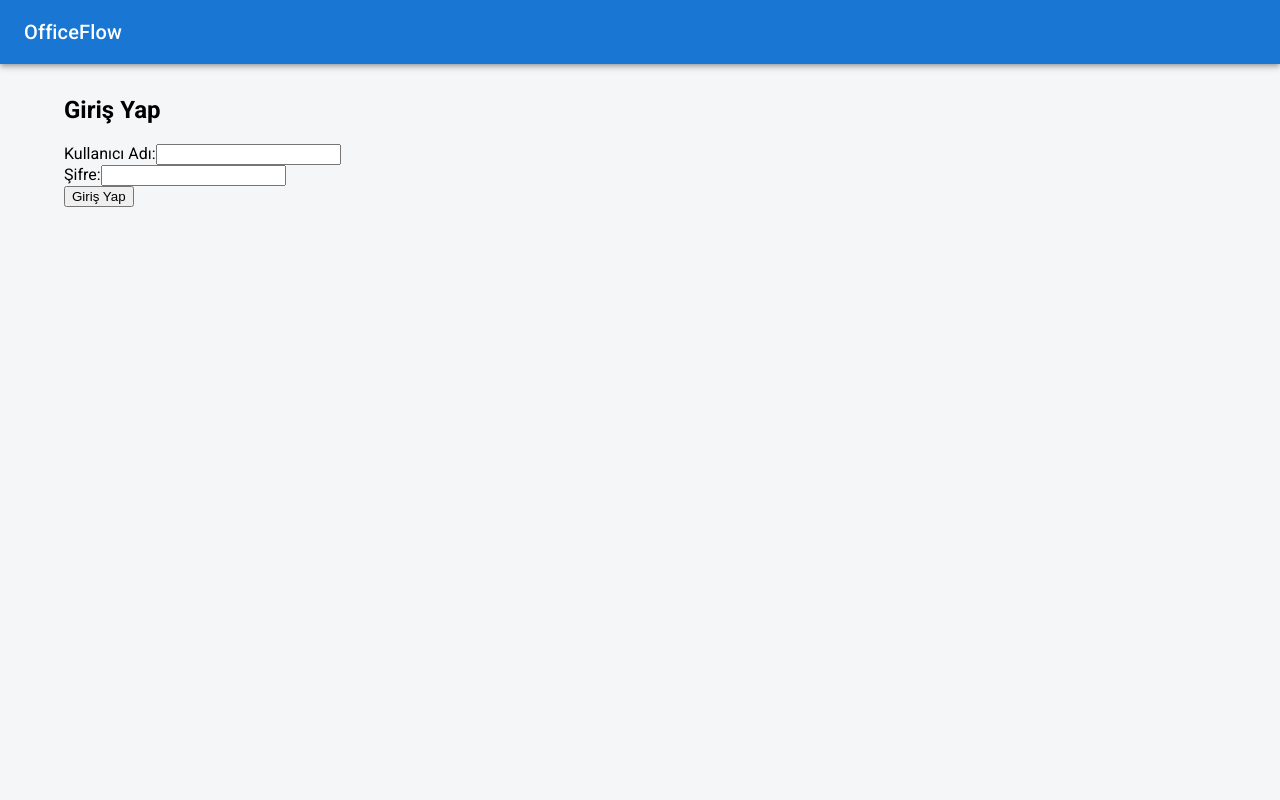
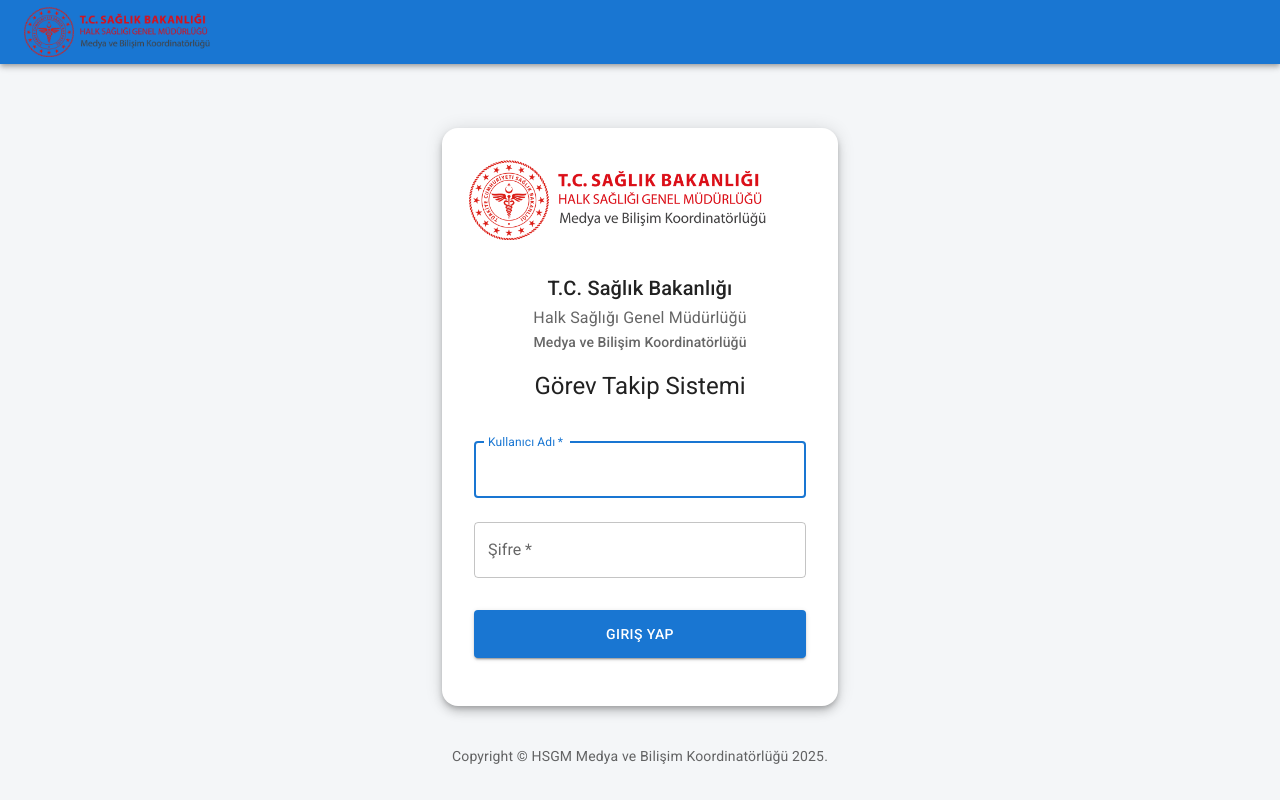
Before and after one commit to batuhanacar/officeflow, a React (Vite) app in the folder frontend/: page / in a window 1280 px wide. Built offline with nearby package versions, Linux system fonts and the light colour scheme.

Commit message:
Logo and login panel update

```diff
--- a/frontend/src/App.jsx
+++ b/frontend/src/App.jsx
@@ -2,6 +2,8 @@
 import { Routes, Route, Link as RouterLink, useNavigate } from 'react-router-dom';
 import { AuthContext } from './context/AuthContext';
 import { Toaster } from 'react-hot-toast';
+
+// MUI Bileşenleri
 import { AppBar, Toolbar, Typography, Button, Container, Box } from '@mui/material';
 
 import LoginPage from './pages/LoginPage';
@@ -11,7 +13,7 @@
 import CalendarPage from './pages/CalendarPage';
 
 function App() {
-    const { isAuthenticated, logout } = useContext(AuthContext); // isTeamLead'i buradan kaldırdık, artık gerek yok.
+    const { isAuthenticated, logout, isTeamLead } = useContext(AuthContext);
     const navigate = useNavigate();
 
     const handleLogout = () => {
@@ -25,22 +27,29 @@
 
             <AppBar position="static">
                 <Toolbar>
-                    <Typography
-                        variant="h6"
+
+                    <Box
                         component={RouterLink}
                         to={isAuthenticated ? "/dashboard" : "/login"}
-                        sx={{ flexGrow: 1, color: 'inherit', textDecoration: 'none' }}
+                        sx={{ flexGrow: 1 }}
                     >
-                        OfficeFlow
-                    </Typography>
+                        <Box
+                            component="img"
+                            src="/medya_ve_bilisim.png"
+                            alt="HSGM Logo"
+                            sx={{
+                                // YÜKSEKLİĞİ 40'tan 50'ye ÇIKARDIK
+                                height: 50,
+                                width: 'auto',
+                                verticalAlign: 'middle'
+                            }}
+                        />
+                    </Box>
 
                     {isAuthenticated && (
                         <Box>
                             <Button color="inherit" component={RouterLink} to="/dashboard">Görev Panosu</Button>
-
-                            {/* KURALI KALDIRDIK. Artık bu buton tüm giriş yapmış kullanıcılar için görünür. */}
                             <Button color="inherit" component={RouterLink} to="/calendar">Takvim</Button>
-
                             <Button color="inherit" onClick={handleLogout}>Çıkış Yap</Button>
                         </Box>
                     )}
--- a/frontend/src/pages/CalendarPage.jsx
+++ b/frontend/src/pages/CalendarPage.jsx
@@ -1,17 +1,17 @@
-import React, { useState, useEffect, useContext } from 'react'; // useContext'i import et
+import React, { useState, useEffect, useContext } from 'react';
 import { Link as RouterLink } from 'react-router-dom';
 import FullCalendar from '@fullcalendar/react';
 import dayGridPlugin from '@fullcalendar/daygrid';
 import timeGridPlugin from '@fullcalendar/timegrid';
 import interactionPlugin from '@fullcalendar/interaction';
 import axiosInstance from '../api/axiosInstance';
-import { AuthContext } from '../context/AuthContext'; // AuthContext'i import et
-
+import { AuthContext } from '../context/AuthContext';
 import { Box, Typography, CircularProgress, Alert, Paper, Button } from '@mui/material';
 import ArrowBackIcon from '@mui/icons-material/ArrowBack';
+import { getCalendarEventColor } from '../utils/statusUtils';
 
 const CalendarPage = () => {
-    const { isTeamLead } = useContext(AuthContext); // Context'ten kullanıcının lider olup olmadığını al
+    const { isTeamLead } = useContext(AuthContext);
     const [events, setEvents] = useState([]);
     const [isLoading, setIsLoading] = useState(true);
     const [error, setError] = useState('');
@@ -19,7 +19,6 @@
     useEffect(() => {
         const fetchTasksForCalendar = async () => {
             try {
-                // KULLANICININ ROLÜNE GÖRE DOĞRU ENDPOINT'İ SEÇ
                 const endpoint = isTeamLead ? '/tasks/all' : '/tasks/my-tasks';
                 const response = await axiosInstance.get(endpoint);
 
@@ -27,7 +26,7 @@
                     id: task.id,
                     title: task.title,
                     start: task.dueDate,
-                    color: task.status === 'DONE' ? 'green' : (task.status === 'IN_PROGRESS' ? 'blue' : 'gray'),
+                    color: getCalendarEventColor(task.status),
                     extendedProps: {
                         assignee: task.assignee.fullName
                     }
@@ -35,15 +34,13 @@
 
                 setEvents(formattedEvents);
             } catch (err) {
-                console.error("Takvim verisi çekilirken hata:", err);
                 setError("Görevler takvime yüklenirken bir hata oluştu.");
             } finally {
                 setIsLoading(false);
             }
         };
-
         fetchTasksForCalendar();
-    }, [isTeamLead]); // isTeamLead değiştiğinde (pek olası değil ama doğru kullanım) yeniden çalış
+    }, [isTeamLead]);
 
     if (isLoading) return <Box sx={{ display: 'flex', justifyContent: 'center' }}><CircularProgress /></Box>;
     if (error) return <Alert severity="error">{error}</Alert>;
--- a/frontend/src/pages/LoginPage.jsx
+++ b/frontend/src/pages/LoginPage.jsx
@@ -1,61 +1,133 @@
-import React, { useState, useContext } from 'react';
+import React, { useState, useContext, useEffect } from 'react';
 import axios from 'axios';
 import { useNavigate } from 'react-router-dom';
 import { AuthContext } from '../context/AuthContext';
+
+import {
+    Container,
+    Box,
+    TextField,
+    Button,
+    Typography,
+    Paper,
+    Alert
+} from '@mui/material';
 
 const LoginPage = () => {
     const [username, setUsername] = useState('');
     const [password, setPassword] = useState('');
     const [error, setError] = useState('');
+    const { login, isAuthenticated } = useContext(AuthContext);
     const navigate = useNavigate();
-    const { login } = useContext(AuthContext);
+
+    useEffect(() => {
+        if (isAuthenticated) {
+            navigate('/dashboard');
+        }
+    }, [isAuthenticated, navigate]);
 
     const handleLogin = async (e) => {
         e.preventDefault();
         setError('');
-
         try {
             const response = await axios.post('http://localhost:8080/api/auth/login', {
-                username: username,
-                password: password
+                username,
+                password
             });
-
             login(response.data.token);
-
             navigate('/dashboard');
-
         } catch (err) {
             console.error("Giriş hatası:", err);
-            setError("Kullanıcı adı veya şifre yanlış.");
+            setError("Kullanıcı adı veya şifre yanlış. Lütfen tekrar deneyin.");
         }
     };
 
     return (
-        <div>
-            <h2>Giriş Yap</h2>
-            <form onSubmit={handleLogin}>
-                <div>
-                    <label>Kullanıcı Adı:</label>
-                    <input
-                        type="text"
+        <Container component="main" maxWidth="xs">
+            <Paper
+                elevation={6}
+                sx={{
+                    marginTop: 8,
+                    padding: 4,
+                    display: 'flex',
+                    flexDirection: 'column',
+                    alignItems: 'center',
+                    borderRadius: '16px'
+                }}
+            >
+                <Box
+                    component="img"
+                    src="/medya_ve_bilisim.png"
+                    alt="Medya ve Bilişim Koordinatörlüğü Logosu"
+                    sx={{
+                        width: 'auto',
+                        height: 80,
+                        marginBottom: 2
+                    }}
+                />
+
+                <Typography component="h1" variant="h6" align="center" sx={{ mt: 2 }}>
+                    T.C. Sağlık Bakanlığı
+                </Typography>
+                <Typography component="h2" variant="subtitle1" align="center" color="text.secondary">
+                    Halk Sağlığı Genel Müdürlüğü
+                </Typography>
+                <Typography component="h3" variant="subtitle2" align="center" color="text.secondary" sx={{ mb: 2 }}>
+                    Medya ve Bilişim Koordinatörlüğü
+                </Typography>
+
+                <Typography component="h1" variant="h5" sx={{mb: 2}}>
+                    Görev Takip Sistemi
+                </Typography>
+
+                <Box component="form" onSubmit={handleLogin} noValidate sx={{ mt: 1 }}>
+                    <TextField
+                        margin="normal"
+                        required
+                        fullWidth
+                        id="username"
+                        label="Kullanıcı Adı"
+                        name="username"
+                        autoComplete="username"
+                        autoFocus
                         value={username}
                         onChange={(e) => setUsername(e.target.value)}
+                    />
+                    <TextField
+                        margin="normal"
                         required
-                    />
-                </div>
-                <div>
-                    <label>Şifre:</label>
-                    <input
+                        fullWidth
+                        name="password"
+                        label="Şifre"
                         type="password"
+                        id="password"
+                        autoComplete="current-password"
                         value={password}
                         onChange={(e) => setPassword(e.target.value)}
-                        required
                     />
-                </div>
-                {error && <p style={{ color: 'red' }}>{error}</p>}
-                <button type="submit">Giriş Yap</button>
-            </form>
-        </div>
+                    {error && (
+                        <Alert severity="error" sx={{ width: '100%', mt: 2 }}>
+                            {error}
+                        </Alert>
+                    )}
+                    <Button
+                        type="submit"
+                        fullWidth
+                        variant="contained"
+                        sx={{ mt: 3, mb: 2, py: 1.5 }}
+                    >
+                        Giriş Yap
+                    </Button>
+                </Box>
+            </Paper>
+            <Typography variant="body2" color="text.secondary" align="center" sx={{ mt: 5 }}>
+                {'Copyright © '}
+                HSGM Medya ve Bilişim Koordinatörlüğü
+                {' '}
+                {new Date().getFullYear()}
+                {'.'}
+            </Typography>
+        </Container>
     );
 };
 
--- /dev/null
+++ b/frontend/src/utils/statusUtils.js
@@ -0,0 +1,37 @@
+export const STATUS_TRANSLATIONS = {
+    TODO: 'Yapılacak',
+    IN_PROGRESS: 'Devam Ediyor',
+    DONE: 'Tamamlandı',
+};
+
+export const STATUS_OPTIONS = [
+    { key: 'TODO', text: 'Yapılacak' },
+    { key: 'IN_PROGRESS', text: 'Devam Ediyor' },
+    { key: 'DONE', text: 'Tamamlandı' },
+];
+
+export const getStatusChipColor = (status) => {
+    switch (status) {
+        case 'TODO':
+            return 'default';
+        case 'IN_PROGRESS':
+            return 'primary';
+        case 'DONE':
+            return 'success';
+        default:
+            return 'default';
+    }
+};
+
+export const getCalendarEventColor = (status) => {
+    switch (status) {
+        case 'TODO':
+            return '#6c757d'; // Gri
+        case 'IN_PROGRESS':
+            return '#0d6efd'; // Mavi
+        case 'DONE':
+            return '#198754'; // Yeşil
+        default:
+            return 'gray';
+    }
+};
```
Also changed, not shown: frontend/src/pages/DashboardPage.jsx (+5 -18 lines), frontend/src/pages/TaskDetailPage.jsx (+14 -6 lines), frontend/public/medya_ve_bilisim.png (added).
